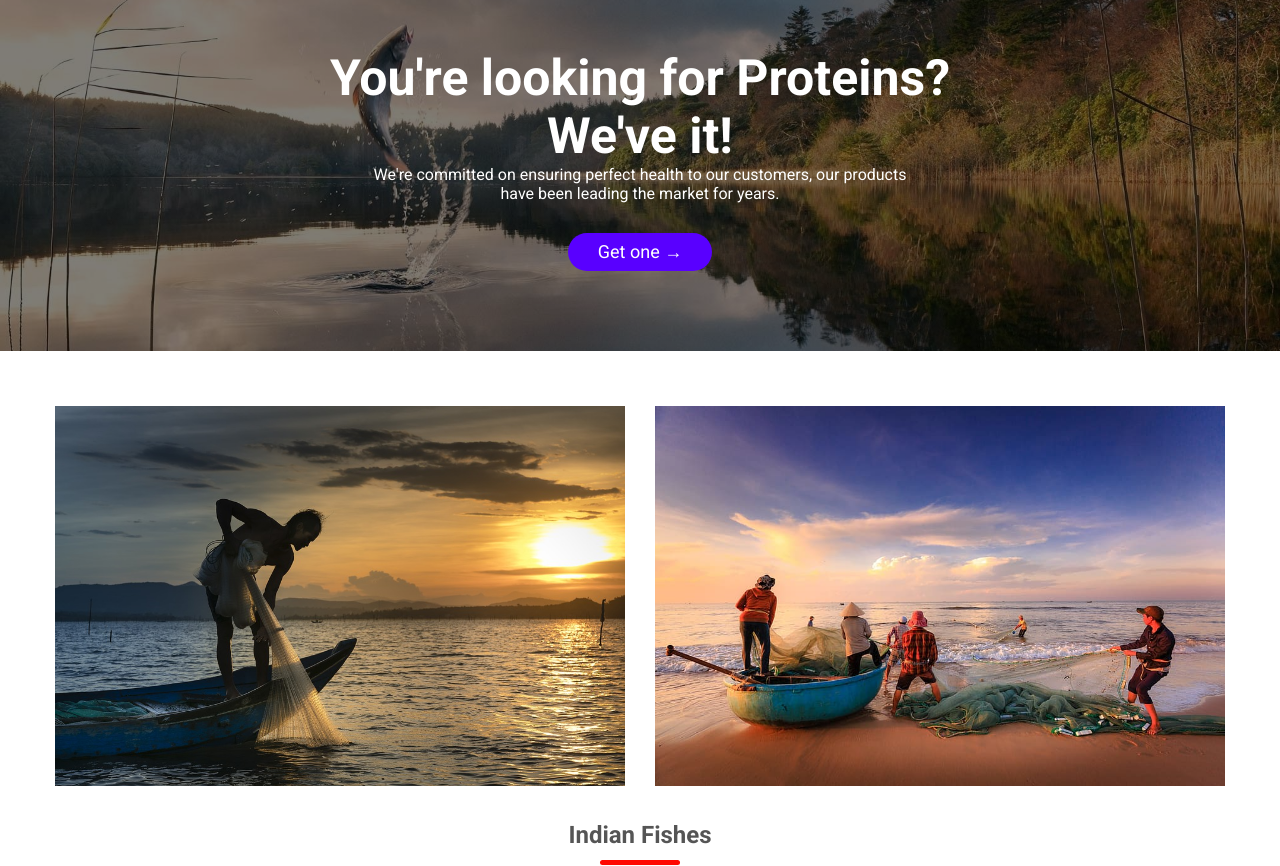
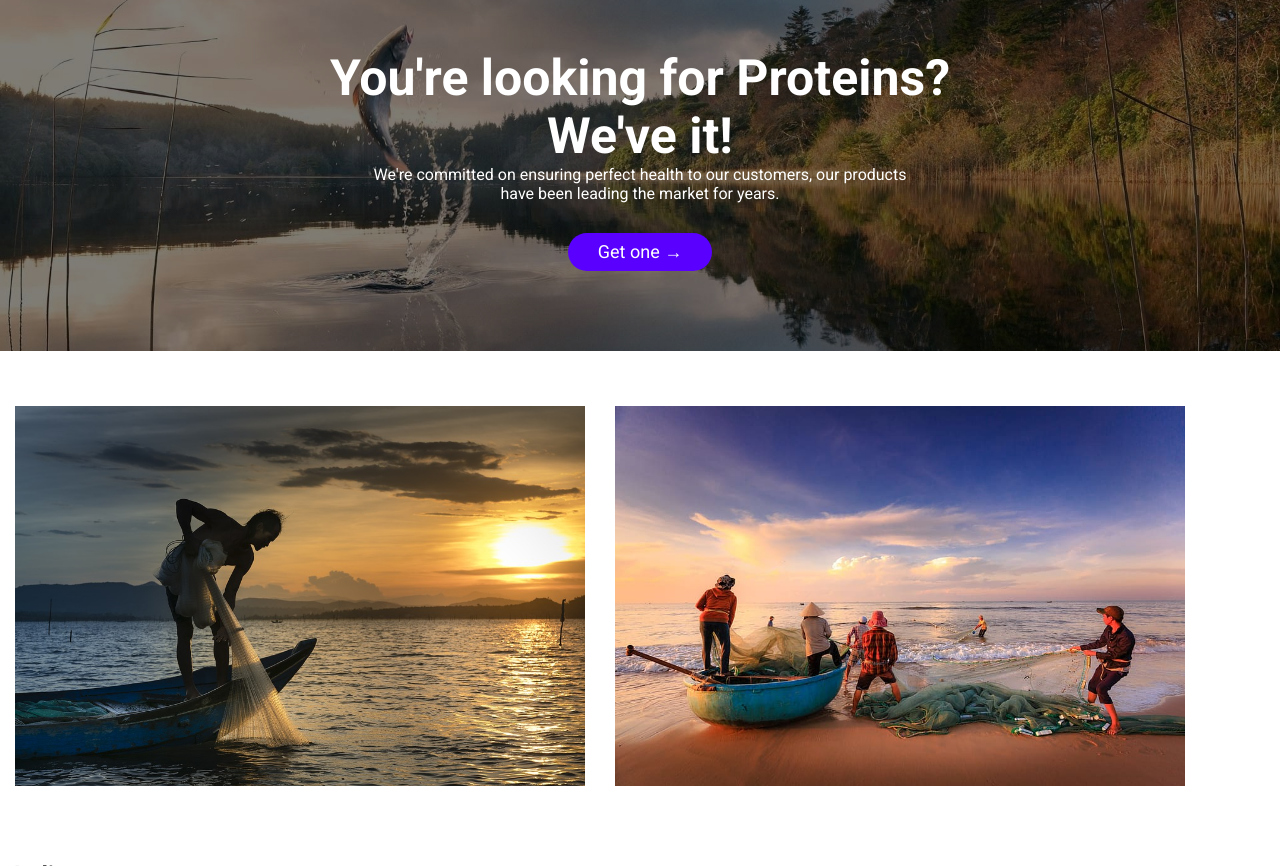
Before and after one commit to Is-haka/fish_web, a PHP site: page / in a window 1280 px wide. Shown: the part 53-919 px from the top of the page. Run offline with PHP 8.4, Linux system fonts and the light colour scheme.

Commit message:
new styles

```diff
--- a/index.css
+++ b/index.css
@@ -97,7 +97,8 @@ nav ul li a:hover {
 }
 
 .small-container {
-    max-width: 1200px;
+    display: flex;
+    max-width: 100%;
     margin: auto;
 }
 
@@ -105,6 +106,7 @@ nav ul li a:hover {
     padding-right: 25px;
     padding-left: 25px;
     max-width: 300px;
+    margin: 2%;
     float: left;
     transition: transform 0.5s;
     cursor: pointer;
```
